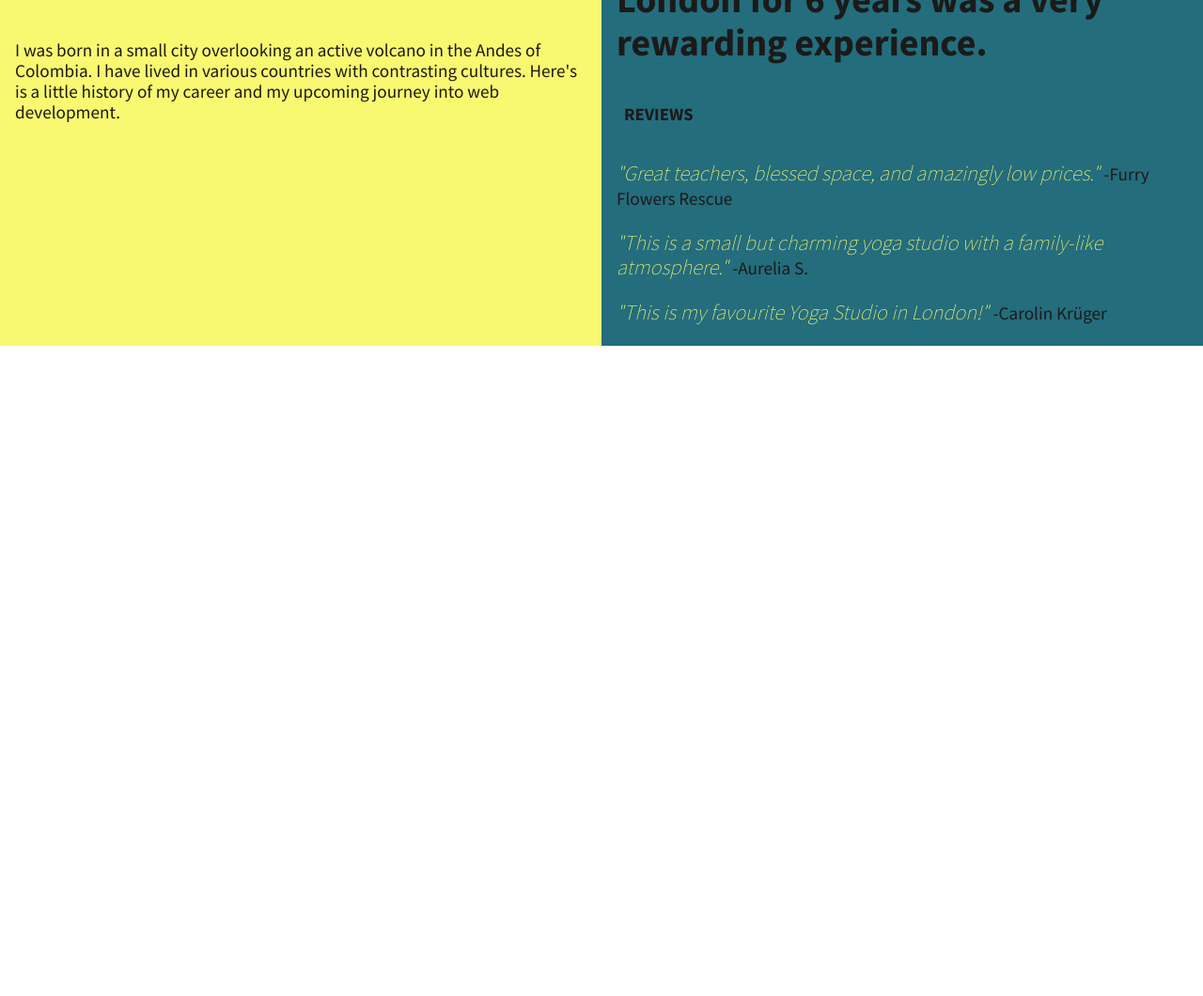
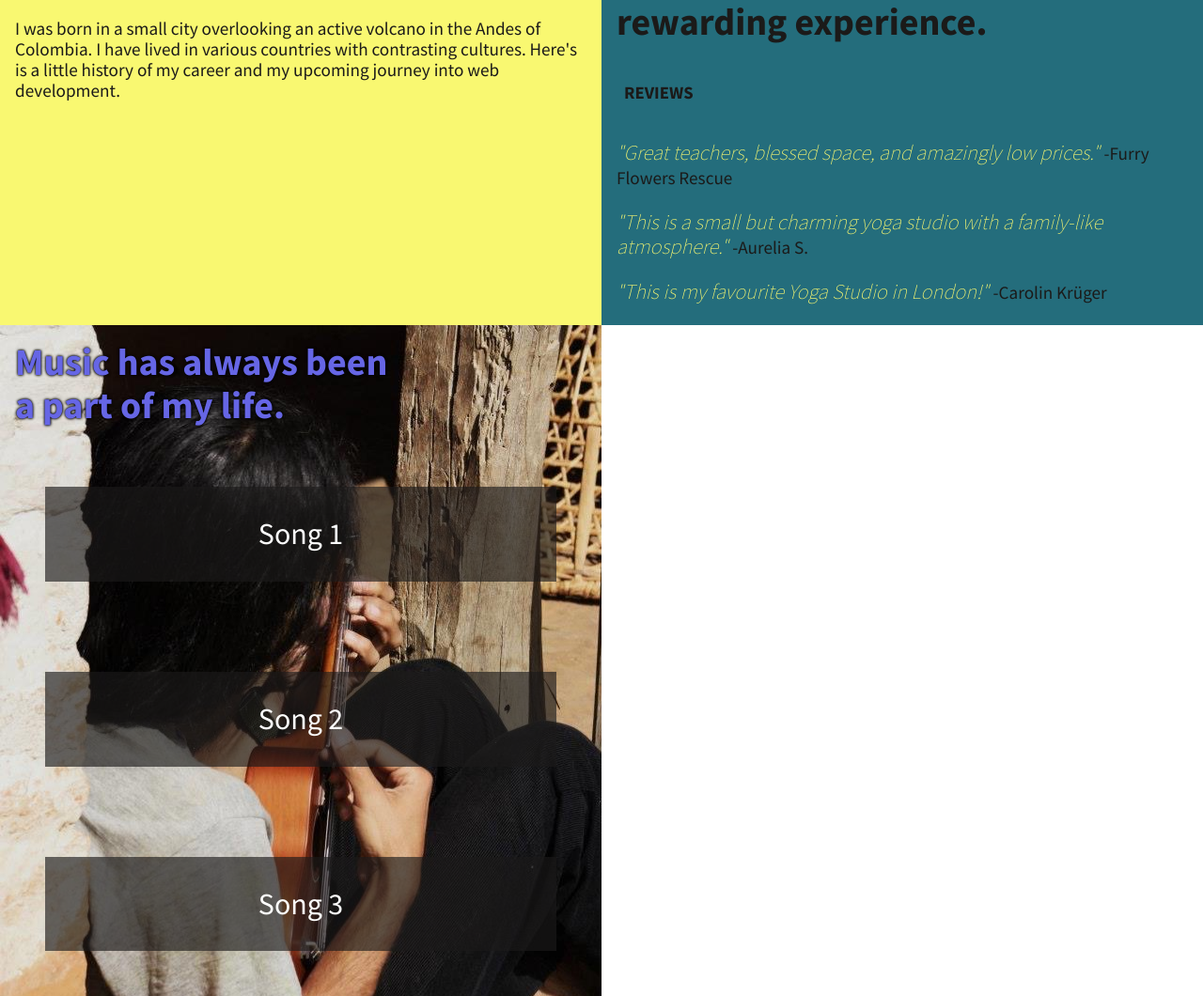
Before and after one commit to carlosbuitragosan/website, a plain HTML site: page index.html in a window 1280 px wide. Shown: the part 601-1661 px from the top of the page at 94% size. Before the commit the page ends 969 px from the top, so only its background shows below. Drawn offline with Linux system fonts and the light colour scheme; a web font is replaced by a local one.

Commit message:
build - created music module with title and play buttons

```diff
--- a/index.css
+++ b/index.css
@@ -19,7 +19,7 @@ max-width: 100%;
 .header {
   font-family: 'Averia Sans Libre', cursive;
   background-color: #F9F871;
-  padding: 1rem;
+  padding: .3rem 1rem;
   border-bottom: 1px solid black;
 }
 
@@ -64,11 +64,21 @@ max-width: 100%;
 
 @media screen and (min-width: 980px) {
   .modules__all {
-    display: flex;
+    display: grid;
+    grid-template-columns: 1fr 1fr;
   }
 
-  .module {
-    flex-basis: 100%;
+  .module__intro {
+    grid-row: 1;
+    grid-column: 1;
+  }
+  .module__studio {
+    grid-row: 1;
+    grid-column: 2;
+  }
+  .module__music {
+    grid-row: 2;
+    grid-column: 1;
   }
 }
 
@@ -133,13 +143,16 @@ max-width: 100%;
   vertical-align: bottom; /* this removes an empty space at the bottom. display:block also works*/
 }
 
-.studio__title {
+.title__big {
   display: inline-block;
   max-width: 60vw;
-  background-color: #246D7C;
   font-size: 2.5rem;
   margin: 0;
   padding: 1rem;
+}
+
+.studio__title {
+  background-color: #246D7C;
 }
 
 .studio__reviews {
@@ -174,3 +187,37 @@ max-width: 100%;
     max-width: 70vw;
   }
 }
+
+      /* //////////////////////////////////
+        **** MUSIC MODULE ****
+      ////////////////////////////////// */
+
+.module__music {
+  background: url(img/carlos.jpg);
+  background-size: cover;
+  background-repeat: no-repeat;
+}
+
+.music__title {
+  /* color: #DB5ACA; */
+  color: #6666E5;
+  display: inline-block;
+  max-width: 70%;
+
+  text-shadow: .1px .1px 3px  black, -0.1px -0.1px 3px black;
+}
+
+.music__player {
+  display: flex;
+  flex-direction: column;
+}
+
+.player__button {
+  padding: 2rem 0;
+  margin: 3rem 3rem;
+  background-color: #1b1a19a3;
+  border: none;
+  color: white;
+  font-size: 2rem;
+
+}
--- a/index.html
+++ b/index.html
@@ -43,7 +43,7 @@
                 <img class="img studio__img" src="img/yoga-studio.jpg">
             </div>
 
-            <h2 class="studio__title">Owning a yoga studio in East London for 6 years was a very rewarding experience.</h2>
+            <h2 class=" title__big studio__title">Owning a yoga studio in East London for 6 years was a very rewarding experience.</h2>
 
             <div class="studio__reviews">
 
@@ -59,6 +59,20 @@
 
             </div>
         </div>
+
+        <div class="module module__music">
+
+            <h2 class="title__big music__title">
+                Music has always been a part of my life.
+            </h2>
+
+            <div class="music__player">
+
+                <button class="player__button player__button1">Song 1 </button>
+                <button class="player__button player__button2">Song 2</button>
+                <button class="player__button player__button3">Song 3</button>
+            </div>
+        </div>
     </main>
 <script src="script.js"></script>
 </body>
```
Also changed, not shown: img/carlos.jpg (added).
